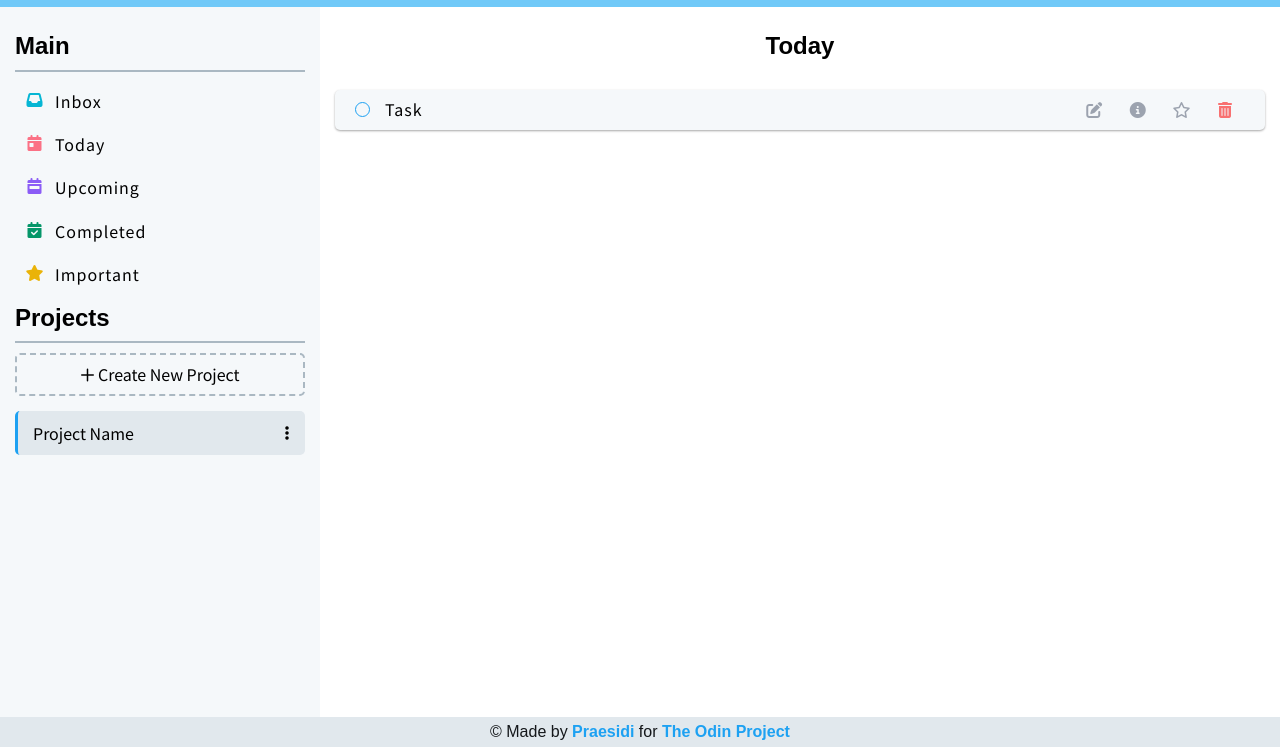
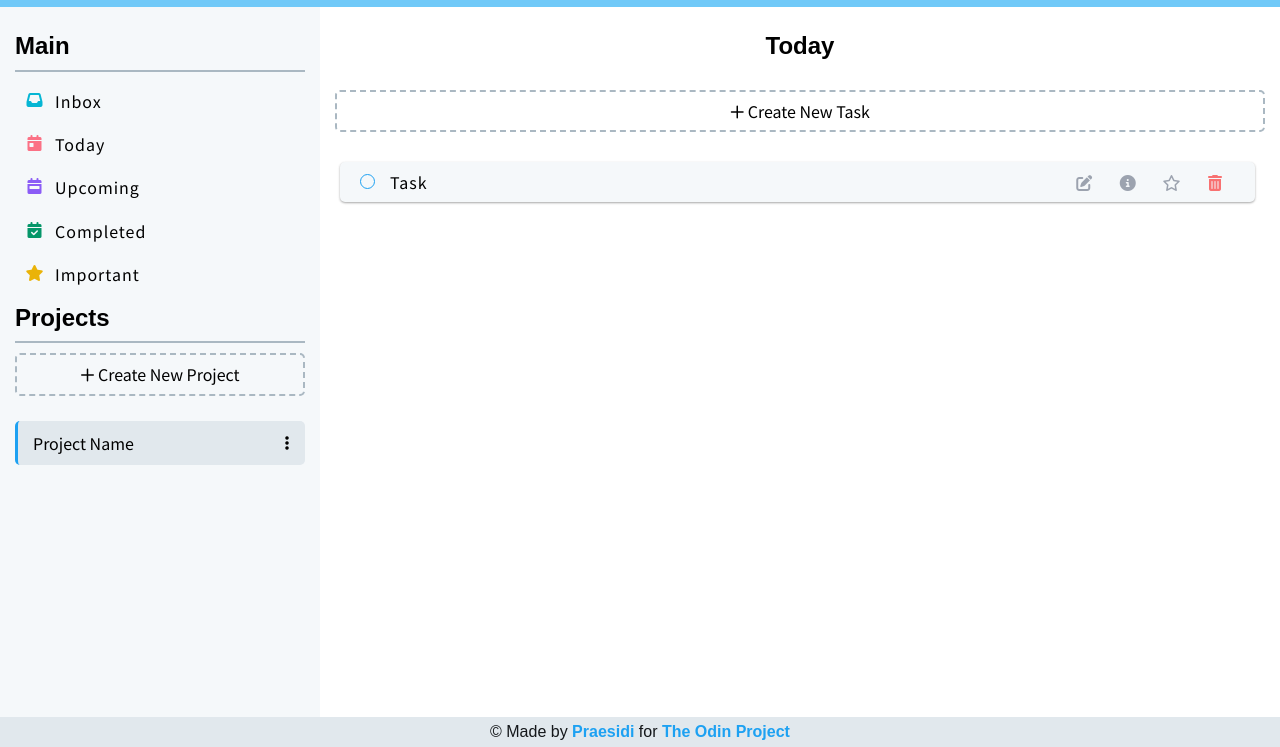
Before and after one commit to Praesidi/todo-list, a website built with webpack: page public/index.html in a window 1280 px wide. Shown: the part 53-800 px from the top of the page. Built offline with nearby package versions, Linux system fonts and the light colour scheme; a web font is replaced by a local one.

Commit message:
Add and style button for adding new tasks

```diff
--- a/public/index.html
+++ b/public/index.html
@@ -30,6 +30,7 @@
     <main class="main">
       <div class="sidebar">
         <h2>Main</h2>
+        <!-- Main Menu Btns -->
         <div class="sidebar-btns-container">
           <button id="inbox">
             <i class="fa-solid fa-inbox fa-fw"></i>
@@ -54,17 +55,21 @@
         </div>
 
         <h2>Projects</h2>
+        <!-- Add New Project Button -->
         <div class="new-project-btn-container">
           <button>
             <i class="fa-regular fa-plus"></i>
             Create New Project
           </button>
         </div>
+        <!-- Projects Container -->
         <div class="sidebar-projects-container">
+          <!-- Project Item -->
           <div class="project-item">
             <div class="project-info">
               <p>Project Name</p>
             </div>
+            <!-- Project's Popup menu -->
             <div class="project-menu">
               <button><i class="fa-solid fa-ellipsis-vertical"></i></button>
               <div class="project-popup-menu">
@@ -75,9 +80,19 @@
           </div>
         </div>
       </div>
+      <!-- Main Container -->
       <div class="main-container">
         <h2 id="current-page-title">Today</h2>
+        <!-- Add New Task Button -->
+        <div class="new-task-btn-container">
+          <button>
+            <i class="fa-regular fa-plus"></i>
+            Create New Task
+          </button>
+        </div>
+        <!-- Tasks' Container -->
         <div class="task-container">
+          <!-- Task Item -->
           <div class="task-item">
             <div class="task-item-check">
               <input type="checkbox" />
@@ -111,6 +126,7 @@
         >
       </p>
     </footer>
+    <!-- Add New Task Modal -->
     <dialog id="new-task-modal">
       <div class="modal-close-btn" id="modal-close-btn">
         <button>
--- a/src/styles/main.sass
+++ b/src/styles/main.sass
@@ -122,7 +122,8 @@ h1, h2, h3
       color:#059669
 
 /* Sidebar -> Projects */
-.new-project-btn-container
+.new-project-btn-container,
+.new-task-btn-container
   display: flex
   justify-content: center
   width: 100%
@@ -164,7 +165,9 @@ h1, h2, h3
   background: $light-gray
   border-left: $primary-color solid 3px
   border-radius: 5px
+  margin: 10px 0
   padding: 10px 10px 10px 15px
+  cursor: pointer
 
 /* Project Item -> Project Info */
 .project-info
@@ -220,20 +223,45 @@ h1, h2, h3
 
 /* Main -> Container*/
 .main-container
+  box-sizing: border-box
   grid-column: 4 / 13
+  height: calc((100vh - $header-height) - $footer-height)
   padding: 15px
+  margin: 0
 
   h2
     margin: 10px 0 30px
     text-align: center
 
-/* Container -> Task Item */
+/* Container -> Add New Task Btn */
+/* Styled above with add new project btn */
+.new-task-btn-container
+  margin-bottom: 15px
+
+  & > button
+    &:hover
+      scale: 1.01
+
+    &:active
+      scale: 1
+      transition: .1s
+
+/* Container -> Task Container */
+.task-container
+  box-sizing: border-box
+  padding: 5px 10px 5px 5px
+  width: 100%
+  height: calc((100vh - $header-height) - $footer-height - 150px)
+  overflow-y: scroll
+
+/* Task Container -> Task Item */
 .task-item
   box-sizing: border-box
   display: flex
   justify-content: space-between
   align-items: center
   padding: 10px 20px
+  margin: 10px 0
   width: 100%
   height: 40px
   background: $extra-light-gray
```
